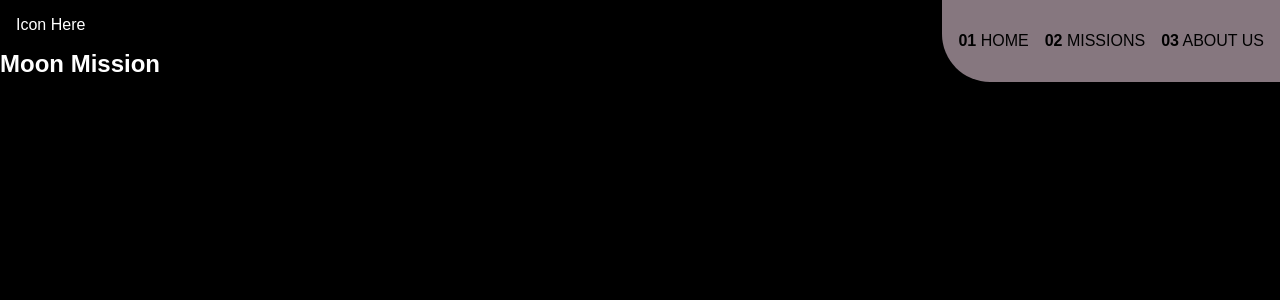
After one commit to Emman-pip/first-flask, a Flask app: page /missions in a window 1280 px wide. The commit adds this page. Shown: the top 300 px of the page. Run offline with Flask 3, Linux system fonts and the light colour scheme.

Commit message:
Add missions page (unfinished).

```diff
--- a/app/pages.py
+++ b/app/pages.py
@@ -6,3 +6,8 @@ bp = Blueprint('pages', __name__)
 @bp.route('/')
 def home():
     return render_template('pages/home.html')
+
+@bp.route('/missions')
+def mission():
+    data = app.missions.query.all()
+    return render_template('pages/missions.html', missions=data)
--- a/app/templates/components/_nav.html
+++ b/app/templates/components/_nav.html
@@ -8,8 +8,8 @@
                 <div class="line"></div>
             </div>
             <ul class="left" id="left">
-                <li><a href="#"><span>01</span> HOME</a></li>
-                <li><a href="#"><span>02</span> MISSIONS</a></li>
+                <li><a href="/"><span>01</span> HOME</a></li>
+                <li><a href="{{ url_for('pages.mission')}}"><span>02</span> MISSIONS</a></li>
                 <li><a href="#"><span>03</span> ABOUT US</a></li>
             </ul>
         </li>
--- /dev/null
+++ b/app/templates/pages/missions.html
@@ -0,0 +1,18 @@
+{% extends "base.html" %}
+{% block head %}
+<title>Moon Missions</title>
+{% endblock head %}
+
+
+{% block body %}
+<main class="missions">
+    <section class="tables">
+        <h1>Moon Mission</h1>
+        {% for mission in missions %}
+            <p>
+                {{ mission.spacecraft }}
+            </p>
+        {% endfor %}
+    </section>
+</main>
+{% endblock body %}
```
